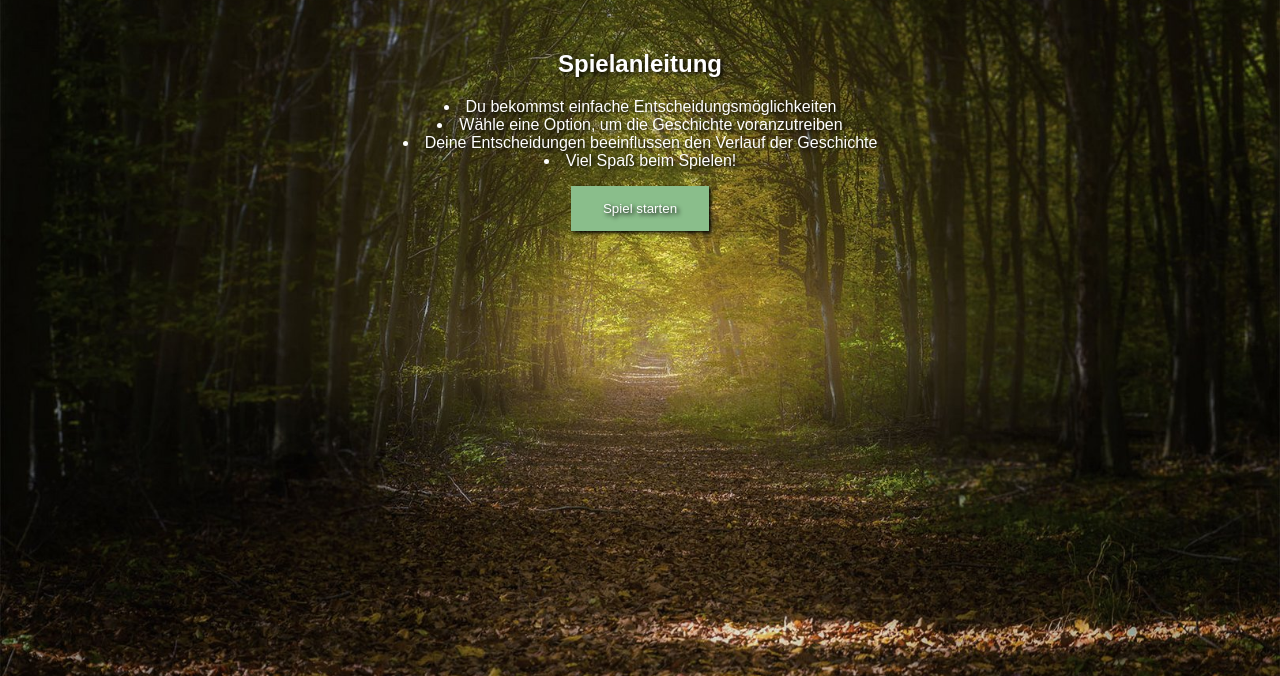
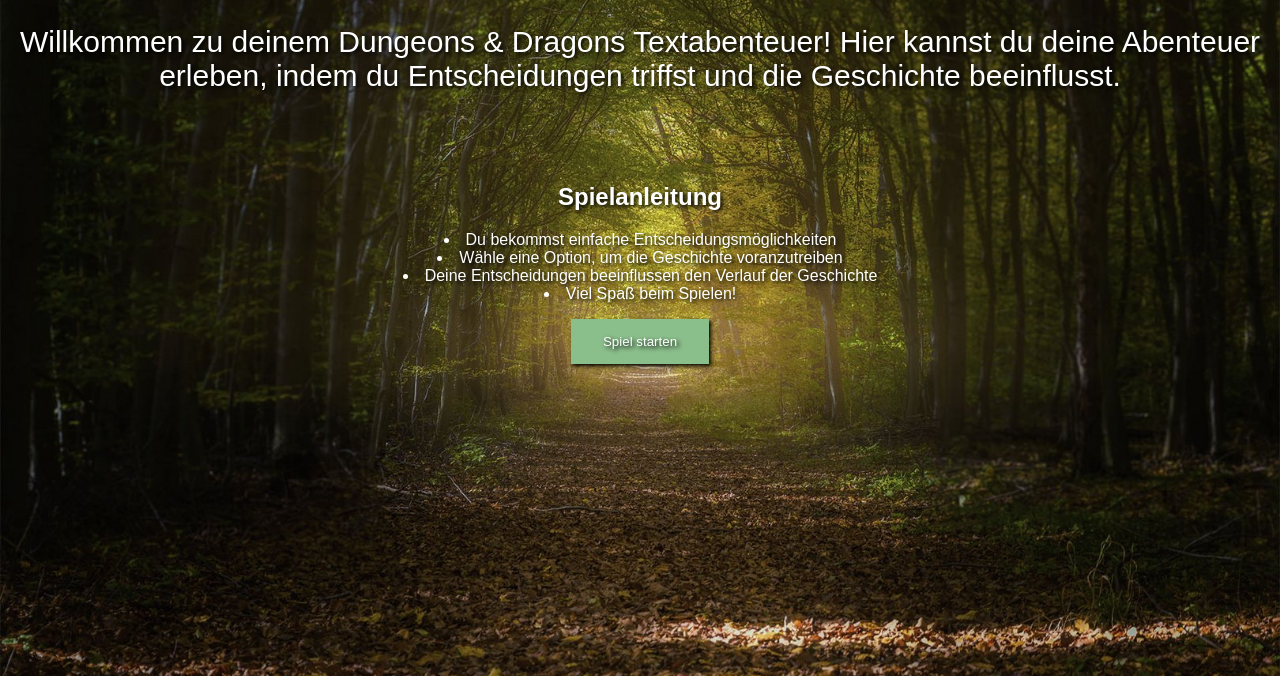
Before and after one commit to josephinemundt1297/orientierungskurs-projekt, a plain HTML site: page index.html in a window 1280 px wide. Shown: the part 124-800 px from the top of the page. Drawn offline with Linux system fonts and the light colour scheme.

Commit message:
text-größe header angepasst

```diff
--- a/style.css
+++ b/style.css
@@ -8,7 +8,10 @@ body {
 
 header {
   text-align: center;
-  text-size-adjust: auto;
+  font-size: 30px;
+  color: white;
+  font-family: "Arial", sans-serif;
+  text-shadow: 4px 4px 8px #010101;
   margin-bottom: 40px;
   padding-bottom: 20px;
 }
```
